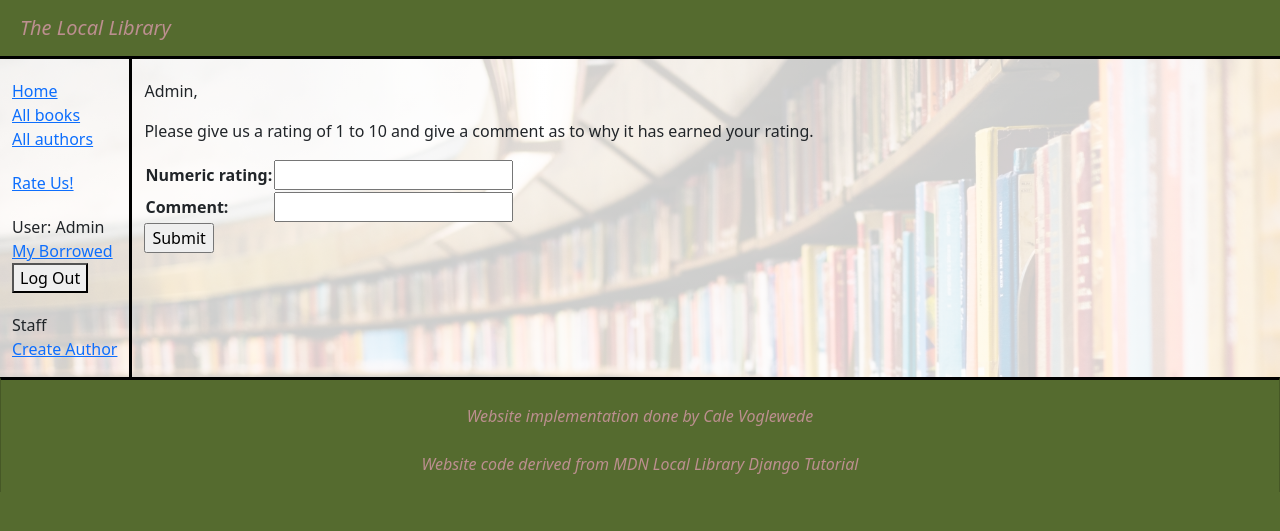
After one commit to cale-ndsu/csci313-assignment4-cale-voglewede, a Django app: page /catalog/rate_us in a window 1280 px wide. The commit adds this page. Shown: the top 531 px of the page. Run offline with Django 5.2, Linux system fonts and the light colour scheme; a user stored in the database is signed in.

Commit message:
Made a ratings model/feature to the website and fixed some remaining issues

```diff
--- a/locallibrary/catalog/admin.py
+++ b/locallibrary/catalog/admin.py
@@ -1,13 +1,14 @@
 from django.contrib import admin
 
 # Register your models here.
-from .models import Author, Genre, Book, BookInstance, Language
+from .models import Author, Genre, Book, BookInstance, Language, Rating
 
 #admin.site.register(Book)
 #admin.site.register(Author)
 admin.site.register(Genre)
 #admin.site.register(BookInstance)
 admin.site.register(Language)
+admin.site.register(Rating)
 
 # Define the admin class
 class AuthorAdmin(admin.ModelAdmin):
--- a/locallibrary/catalog/models.py
+++ b/locallibrary/catalog/models.py
@@ -130,9 +130,6 @@ class BookInstance(models.Model):
         """String for representing the Model object."""
         return f'{self.id} ({self.book.title})'
 
-
-
-
 class Author(models.Model):
     """Model representing an author."""
     first_name = models.CharField(max_length=100)
@@ -150,3 +147,17 @@ class Author(models.Model):
     def __str__(self):
         """String for representing the Model object."""
         return f'{self.last_name}, {self.first_name}'
+
+from django.core.validators import MaxValueValidator, MinValueValidator
+from django.contrib.auth.models import User
+
+class Rating(models.Model):
+    """Represent a rating a user assigns to the library"""
+    id = models.UUIDField(primary_key=True, default=uuid.uuid4)
+    user = models.OneToOneField(User, on_delete=models.CASCADE)
+    numeric_rating = models.IntegerField(validators=[MaxValueValidator(10),MinValueValidator(1)])
+    comment = models.CharField(max_length=1000)
+
+    def __str__(self):
+        """String for representing the Model object."""
+        return f'{self.numeric_rating},\n{self.comment}'
--- a/locallibrary/catalog/static/css/styles.css
+++ b/locallibrary/catalog/static/css/styles.css
@@ -15,7 +15,10 @@ body {
   margin: 0;
 }
 .navbar-brand,
-.navbar-brand:hover {
+.navbar-brand:hover,
+.navbar-brand:visited,
+.navbar-brand:link,
+.navbar-brand:focus {
   padding-left: 1em;
   font-style: italic;
   color: rosybrown;
--- a/locallibrary/catalog/templates/base_generic.html
+++ b/locallibrary/catalog/templates/base_generic.html
@@ -18,7 +18,7 @@
   </head>
   <body>
     <nav class="navbar navbar-custom">
-      <a class="navbar-brand" href="#">The Local Library</a>
+      <a class="navbar-brand" href="{% url 'index' %}">The Local Library</a>
     </nav>
     <div class="container-fluid">
       <div class="row" id="content">
@@ -28,6 +28,10 @@
             <li><a href="{% url 'index' %}">Home</a></li>
             <li><a href="{% url 'books' %}">All books</a></li>
             <li><a href="{% url 'authors' %}">All authors</a></li>
+
+          </ul>
+          <ul class="sidebar-nav">
+            <li><a href="{% url 'overall-rating' %}">Rate Us!</a></li>
           </ul>
           <ul class="sidebar-nav">
             {% if user.is_authenticated %}
--- /dev/null
+++ b/locallibrary/catalog/templates/catalog/rating_form.html
@@ -0,0 +1,14 @@
+{% extends "base_generic.html" %} {% block content %}
+<form action="" method="post">
+  <p>{{ user.get_username }},</p>
+  {% csrf_token %}
+  <p>
+    Please give us a rating of 1 to 10 and give a comment as to why it has
+    earned your rating.
+  </p>
+  <table>
+    {{ form.as_table }}
+  </table>
+  <input type="submit" value="Submit" />
+</form>
+{% endblock %}
--- a/locallibrary/catalog/templates/registration/password_reset_form.html
+++ b/locallibrary/catalog/templates/registration/password_reset_form.html
@@ -1,7 +1,7 @@
 {% extends "base_generic.html" %} {% block content %}
 <form action="" method="post">
-  {% csrf_token %} {% if form.email.errors %} {{ form.email.errors }} {% endif
-  %}
+  {% csrf_token %} {% if form.email.errors %} {{ form.email.errors }}
+ {% endif %}
   <p>{{ form.email }}</p>
   <input type="submit" class="btn btn-default btn-lg" value="Reset password" />
 </form>
--- a/locallibrary/catalog/urls.py
+++ b/locallibrary/catalog/urls.py
@@ -23,3 +23,9 @@ urlpatterns += [
     path('author/<int:pk>/update/', views.AuthorUpdate.as_view(), name='author-update'),
     path('author/<int:pk>/delete/', views.AuthorDelete.as_view(), name='author-delete'),
 ]
+
+urlpatterns += [
+    path('overall_rating', views.overall_rating, name='overall-rating'),
+    path('rate_us', views.RatingCreate.as_view(), name='rating-create'),
+
+]
--- a/locallibrary/catalog/views.py
+++ b/locallibrary/catalog/views.py
@@ -117,7 +117,7 @@ from .models import Author
 class AuthorCreate(PermissionRequiredMixin, CreateView):
     model = Author
     fields = ['first_name', 'last_name', 'date_of_birth', 'date_of_death']
-    initial = {'date_of_death': '11/11/2023'}
+    #initial = {'date_of_death': '11/11/2023'}
     permission_required = 'catalog.add_author'
 
 class AuthorUpdate(PermissionRequiredMixin, UpdateView):
@@ -139,3 +139,43 @@ class AuthorDelete(PermissionRequiredMixin, DeleteView):
             return HttpResponseRedirect(
                 reverse("author-delete", kwargs={"pk": self.object.pk})
             )
+
+from .models import Rating
+
+def overall_rating(request):
+    model = Rating
+    ratings = Rating.objects.all()
+    ratings_list = list(ratings)
+    counter = 0
+    total = 0
+    for x in ratings_list:
+        total += x.numeric_rating
+        counter += 1
+    overall_numeric_rating = 0
+    if counter != 0:
+        overall_numeric_rating = total / counter
+
+
+    context = {
+        'overall_numeric_rating': overall_numeric_rating,
+    }
+    return render(request, 'rating/overall_rating.html', context=context)
+
+    context = {
+        'num_books': num_books,
+
+    }
+
+class RatingCreate(PermissionRequiredMixin, CreateView):
+    model = Rating
+    fields = ["numeric_rating","comment"]
+    permission_required='catalog.add_rating'
+    success_url = reverse_lazy('overall-rating')
+
+    def form_valid(self, form):
+        try:
+            form.instance.user = self.request.user
+            super().form_valid(form)
+            return HttpResponseRedirect(self.success_url)
+        except Exception as e:
+            return HttpResponseRedirect(reverse_lazy('rating-create'))
```
Also changed, not shown: locallibrary/catalog/templates/rating/overall_rating.html (added, +14 -0 lines), locallibrary/catalog/migrations/0005_rating.py (added), locallibrary/db.sqlite3.
